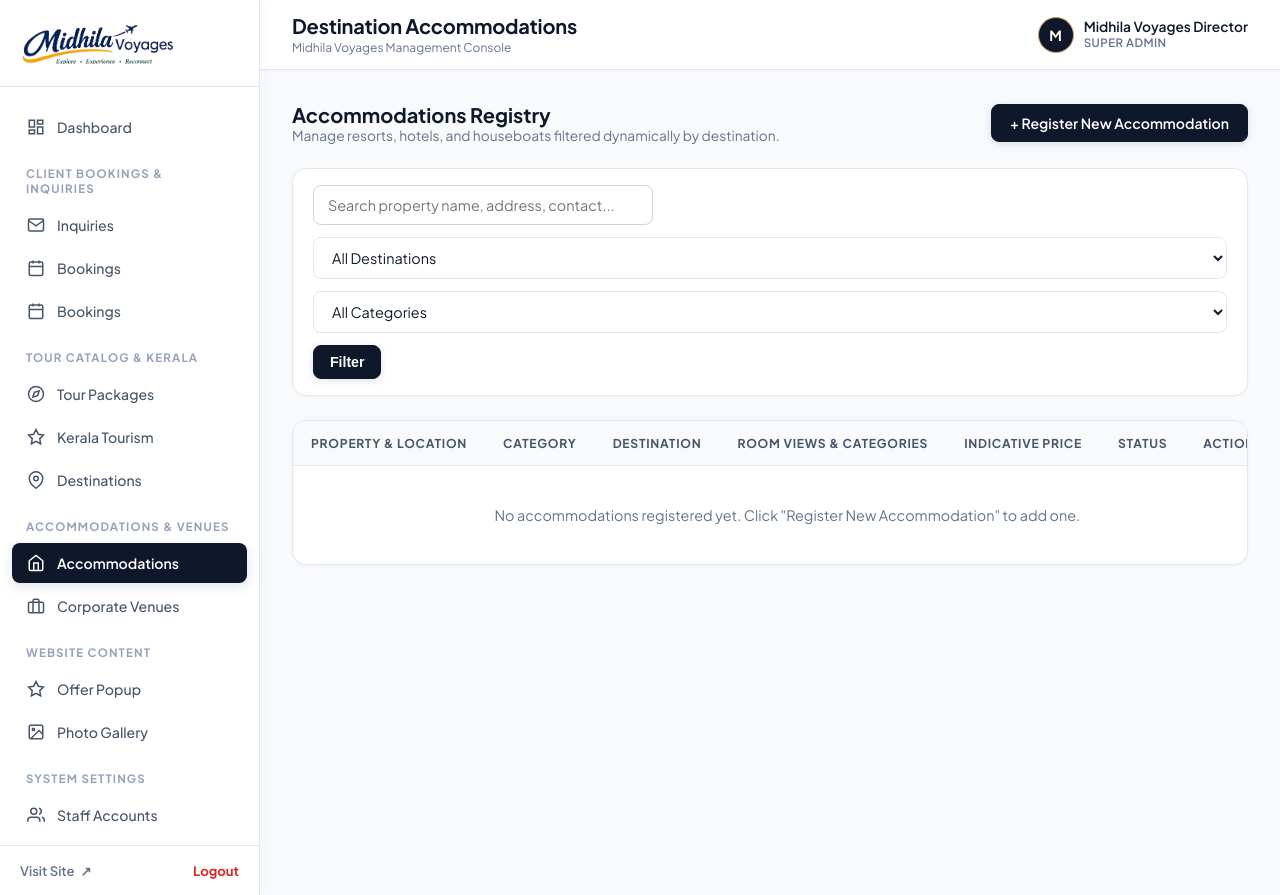
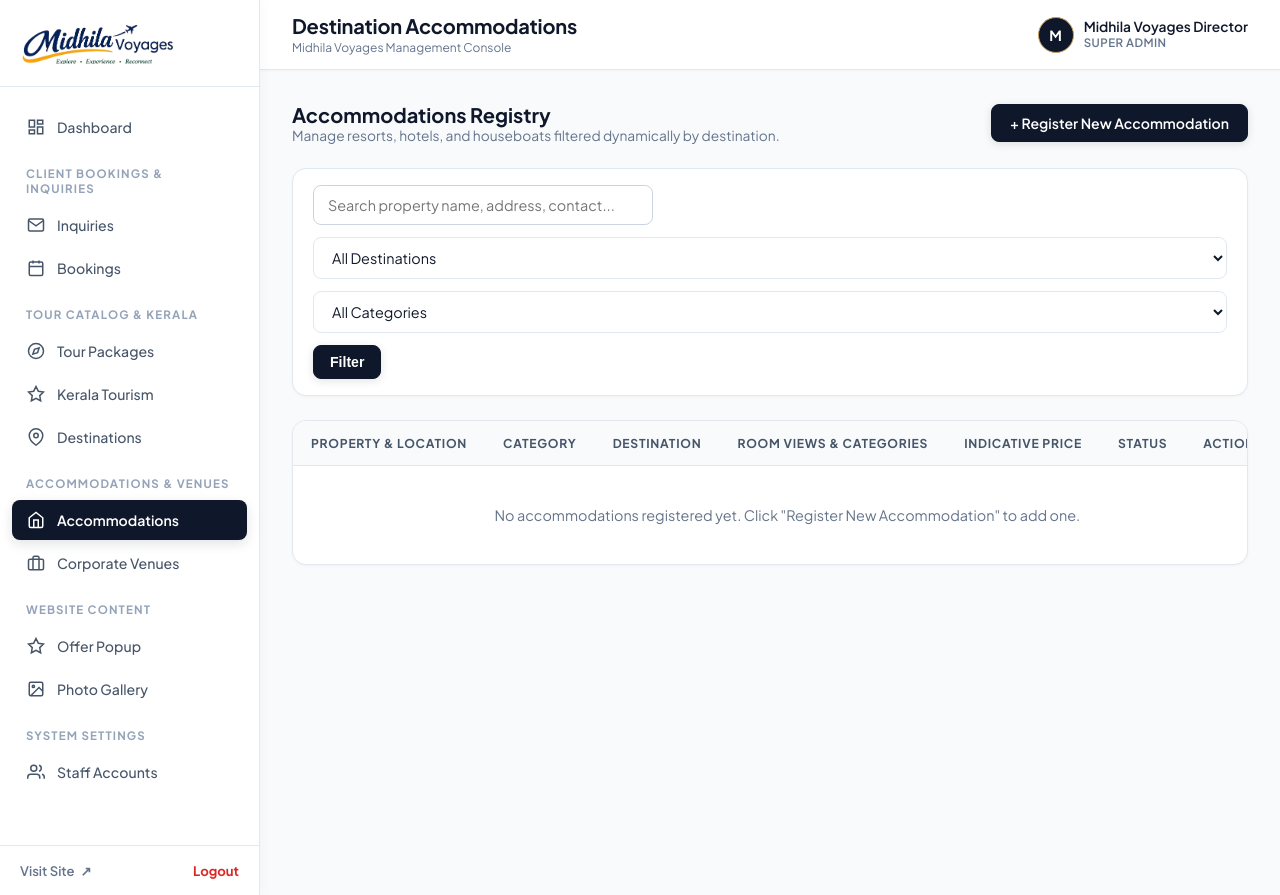
Before and after one commit to Adarsh1530/midhila_voyages, a PHP site: page /MIDHILA/admin/accommodations.php in a window 1280 px wide. Run offline with PHP 8.4, Linux system fonts and the light colour scheme; a user stored in the database is signed in; data comes from the database, SQL or seed files in the repository; data that the repository does not hold is empty; some libraries are stand-ins or nearby versions.

Commit message:
Deduplicate bookings link in admin navigation sidebar

```diff
--- a/admin/includes/admin-header.php
+++ b/admin/includes/admin-header.php
@@ -763,7 +763,7 @@ try {
         <span>Dashboard</span>
       </a>
 
-      <?php if (has_role(['super_admin', 'travel_manage'])): ?>
+      <?php if (has_role(['super_admin', 'travel_manage', 'payment_handle'])): ?>
         <div class="admin-nav-section-title">Client Bookings &amp; Inquiries</div>
         <a href="<?= ADMIN_URL ?>/enquiries.php" class="admin-nav-item <?= in_array($adminScript, ['enquiries.php', 'enquiry-view.php']) ? 'is-active' : '' ?>">
           <svg width="18" height="18" viewBox="0 0 24 24" fill="none" stroke="currentColor" stroke-width="2"><path d="M4 4h16c1.1 0 2 .9 2 2v12c0 1.1-.9 2-2 2H4c-1.1 0-2-.9-2-2V6c0-1.1.9-2 2-2z"></path><polyline points="22,6 12,13 2,6"></polyline></svg>
@@ -772,13 +772,6 @@ try {
             <span style="background:#EF4444;color:#FFFFFF;padding:2px 8px;border-radius:999px;font-size:0.75rem;font-weight:700;margin-left:auto;"><?= $newEnquiryCount ?> New</span>
           <?php endif; ?>
         </a>
-        <a href="<?= ADMIN_URL ?>/bookings.php" class="admin-nav-item <?= ($adminScript === 'bookings.php') ? 'is-active' : '' ?>">
-          <svg width="18" height="18" viewBox="0 0 24 24" fill="none" stroke="currentColor" stroke-width="2"><rect x="3" y="4" width="18" height="18" rx="2" ry="2"></rect><line x1="16" y1="2" x2="16" y2="6"></line><line x1="8" y1="2" x2="8" y2="6"></line><line x1="3" y1="10" x2="21" y2="10"></line></svg>
-          <span>Bookings</span>
-        </a>
-      <?php endif; ?>
-
-      <?php if (has_role(['super_admin', 'travel_manage', 'payment_handle'])): ?>
         <a href="<?= ADMIN_URL ?>/bookings.php" class="admin-nav-item <?= ($adminScript === 'bookings.php') ? 'is-active' : '' ?>">
           <svg width="18" height="18" viewBox="0 0 24 24" fill="none" stroke="currentColor" stroke-width="2"><rect x="3" y="4" width="18" height="18" rx="2" ry="2"></rect><line x1="16" y1="2" x2="16" y2="6"></line><line x1="8" y1="2" x2="8" y2="6"></line><line x1="3" y1="10" x2="21" y2="10"></line></svg>
           <span>Bookings</span>
```
